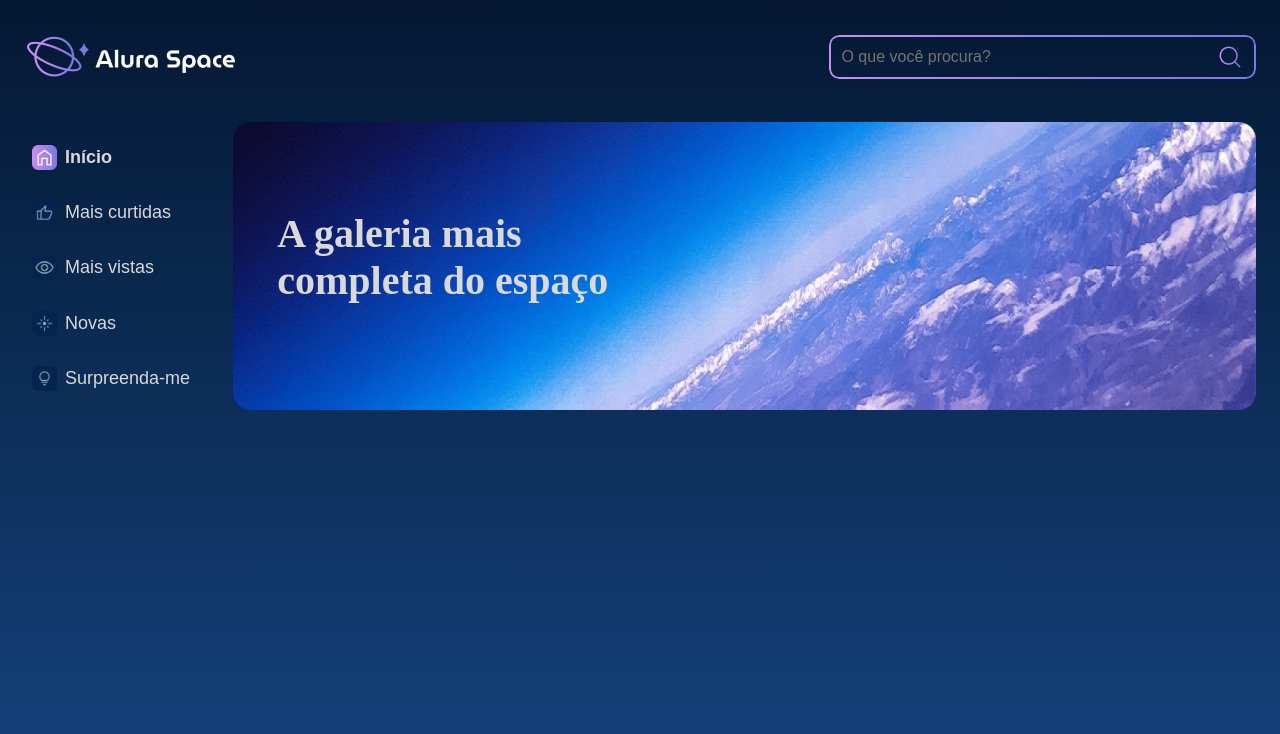
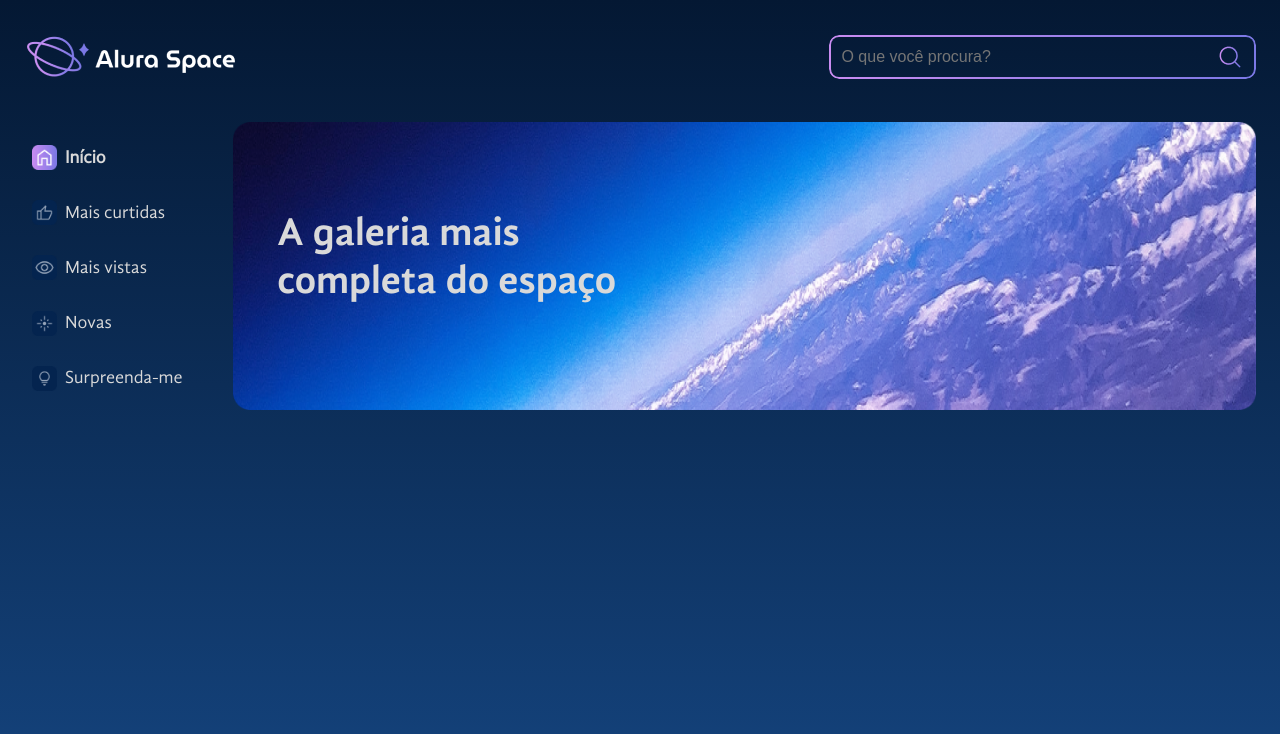
Before and after one commit to grbalmeida/curso-react-javascript-arquivos-estaticos-alura, a React (Create React App) app: page / in a window 1280 px wide. Shown: the top 734 px of the page. Built offline with nearby package versions, Linux system fonts and the light colour scheme.

Commit message:
Arquivos de fontes

```diff
--- a/src/componentes/Banner/Banner.module.scss
+++ b/src/componentes/Banner/Banner.module.scss
@@ -13,6 +13,7 @@
       z-index: 1;
       color: #d9d9d9;
       font-size: 2.5rem;
+      font-family: 'GandhiSansBold', sans-serif;
       width: 401px;
       height: 144px;
       top: 55px;
--- a/src/index.js
+++ b/src/index.js
@@ -1,5 +1,7 @@
 import React from 'react';
 import ReactDOM from 'react-dom/client';
+import './assets/fontes/GandhiSans-Regular.otf';
+import './assets/fontes/GandhiSans-Bold.otf';
 import App from './App';
 
 const root = ReactDOM.createRoot(document.getElementById('root'));
--- a/src/styles/estilosGlobais.scss
+++ b/src/styles/estilosGlobais.scss
@@ -20,3 +20,19 @@
     background-color: #154580;
     border-radius: 20px;
 }
+
+@font-face {
+    font-family: 'GandhiSansRegular';
+    src: local('GandhiSansRegular'),
+        url('../assets/fontes/GandhiSans-Regular.otf') format('truetype');
+    font-weight: 500;
+    display: swap;
+}
+
+@font-face {
+    font-family: 'GandhiSansBold';
+    src: local('GandhiSansBold'),
+        url('../assets//fontes/GandhiSans-Bold.otf') format('truetype');
+    font-weight: 700;
+    display: swap;
+}
```
Also changed, not shown: src/assets/fontes/GandhiSans-Bold.otf (added), src/assets/fontes/GandhiSans-Regular.otf (added).
